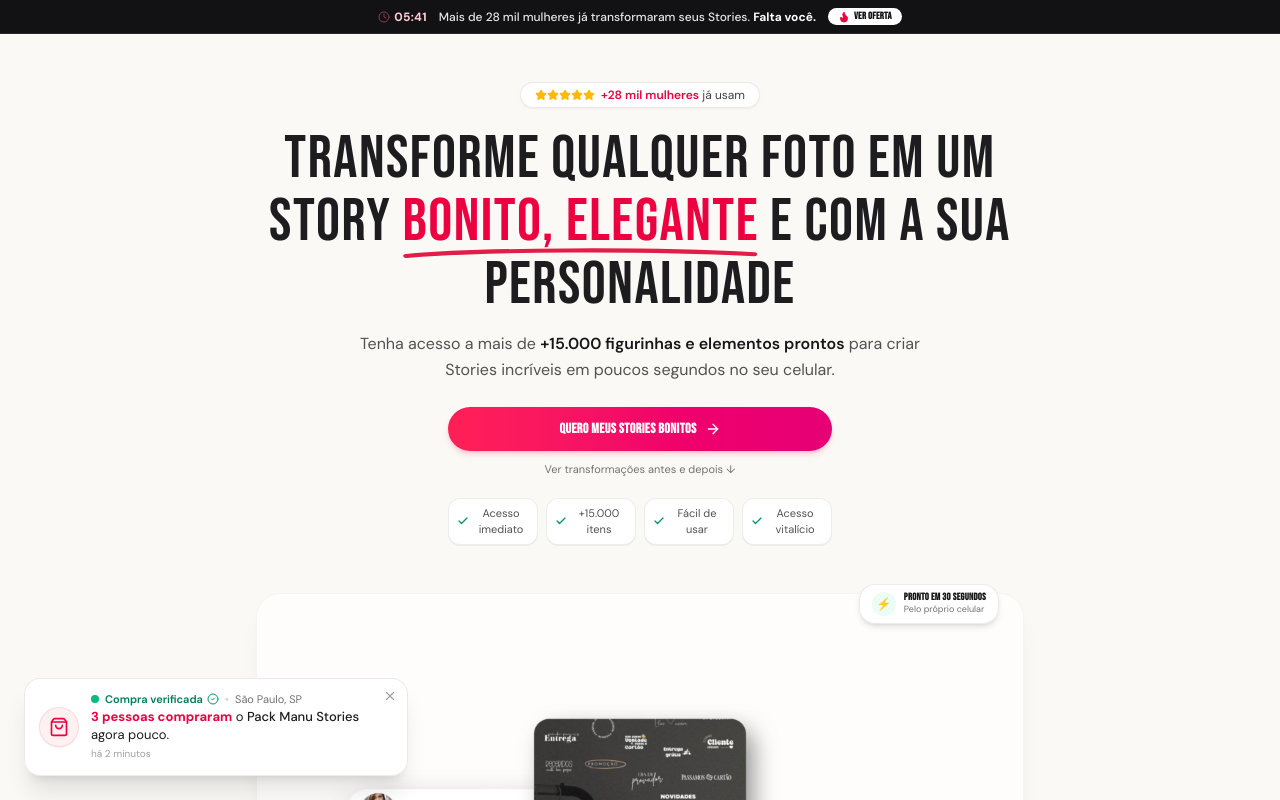
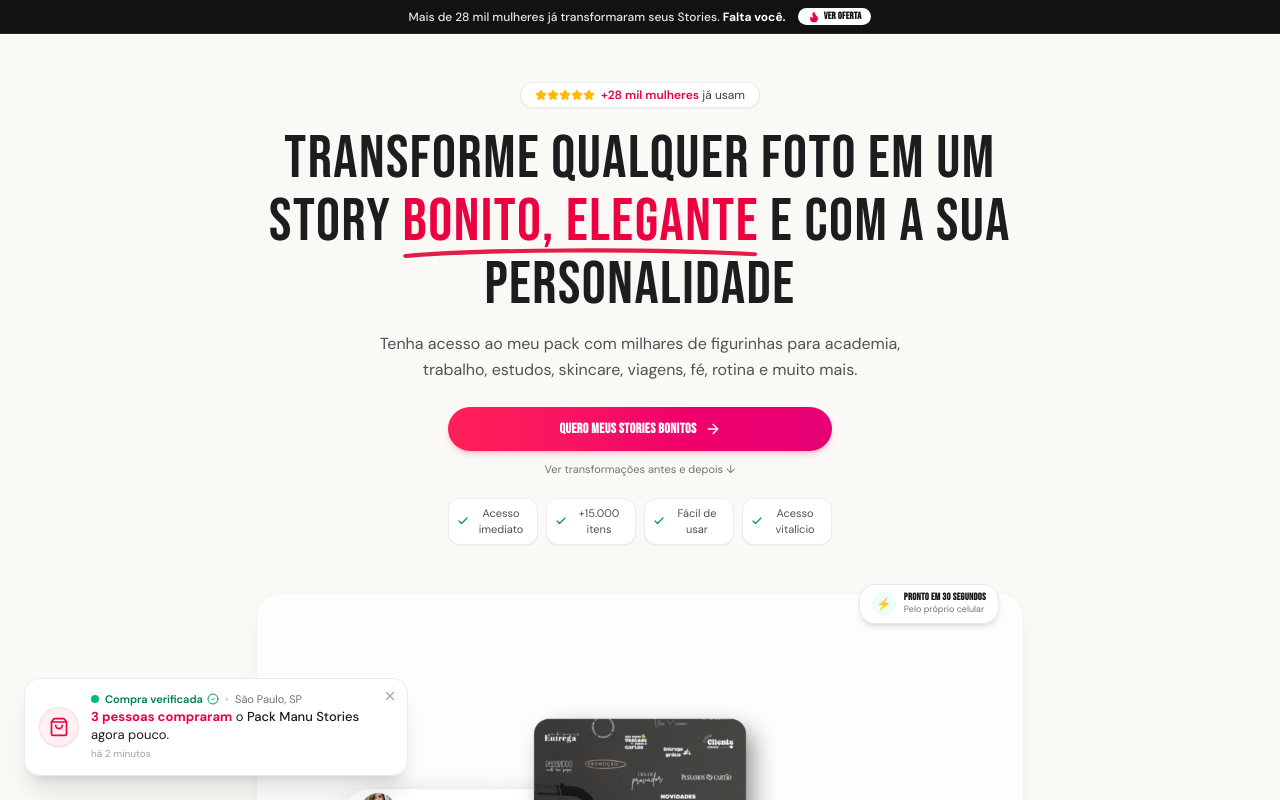
Before and after one commit to henriquebno/pack-manu, a React (Vite) app: page / in a window 1280 px wide. Shown: the top 800 px of the page. Built offline with nearby package versions, Linux system fonts and the light colour scheme; a web font is replaced by a local one.

Commit message:
refactor: update landing page layout and timing
- Reorder page sections to prioritize niches
- Remove countdown timer from top banner
- Update hero section copy
- Increase notification display interval and adjust position

```diff
--- a/src/App.tsx
+++ b/src/App.tsx
@@ -6,10 +6,10 @@
 import React, { useState } from 'react';
 import { TopBanner } from './components/TopBanner';
 import { HeroSection } from './components/HeroSection';
+import { NichesSection } from './components/NichesSection';
 import { PainPointsSection } from './components/PainPointsSection';
 import { BeforeAfterSection } from './components/BeforeAfterSection';
 import { FeaturesLibrarySection } from './components/FeaturesLibrarySection';
-import { NichesSection } from './components/NichesSection';
 import { TargetAudienceSection } from './components/TargetAudienceSection';
 import { TestimonialsSection } from './components/TestimonialsSection';
 import { BonusesSection } from './components/BonusesSection';
@@ -21,7 +21,6 @@ import { RecapSection } from './components/RecapSection';
 import { FAQSection } from './components/FAQSection';
 import { FinalCTASection } from './components/FinalCTASection';
 import { Footer } from './components/Footer';
-import { StickyBottomBar } from './components/StickyBottomBar';
 import { LegalModal } from './components/LegalModal';
 import { SalesNotification } from './components/SalesNotification';
 
@@ -37,17 +36,17 @@ export default function App() {
         {/* 2. Hero Section with Mockup */}
         <HeroSection />
 
-        {/* 3. Pain Points / Identification */}
+        {/* 3. Niches & Daily Moments (Directly below Hero Section) */}
+        <NichesSection />
+
+        {/* 4. Pain Points / Identification */}
         <PainPointsSection />
 
-        {/* 4. Before & After Interactive Transformations */}
+        {/* 5. Before & After Interactive Transformations */}
         <BeforeAfterSection />
 
-        {/* 5. What's Inside & Stickers Mosaic (+15.000 elements) */}
+        {/* 6. What's Inside & Stickers Mosaic (+15.000 elements) */}
         <FeaturesLibrarySection />
-
-        {/* 6. Niches & Daily Moments */}
-        <NichesSection />
 
         {/* 7. Who is this for? Checklist */}
         <TargetAudienceSection />
@@ -83,13 +82,10 @@ export default function App() {
       {/* 17. Footer */}
       <Footer onOpenLegal={(type) => setLegalModalType(type)} />
 
-      {/* 18. Sticky Floating CTA Bar */}
-      <StickyBottomBar />
-
-      {/* 19. Social Proof Sales Notification (8s interval, max 10 people) */}
+      {/* 18. Social Proof Sales Notification (8s interval, max 10 people) */}
       <SalesNotification />
 
-      {/* 20. Legal Modal (Terms / Privacy) */}
+      {/* 19. Legal Modal (Terms / Privacy) */}
       <LegalModal
         isOpen={legalModalType !== null}
         type={legalModalType}
--- a/src/components/HeroSection.tsx
+++ b/src/components/HeroSection.tsx
@@ -35,7 +35,7 @@ export const HeroSection: React.FC = () => {
 
           {/* Subtitle */}
           <p className="mt-3.5 text-xs sm:text-sm md:text-base text-neutral-600 max-w-xl font-sans-body leading-relaxed">
-            Tenha acesso a mais de <strong className="font-semibold text-neutral-900">+15.000 figurinhas e elementos prontos</strong> para criar Stories incríveis em poucos segundos no seu celular.
+            Tenha acesso ao meu pack com milhares de figurinhas para academia, trabalho, estudos, skincare, viagens, fé, rotina e muito mais.
           </p>
 
           {/* CTA Button & Trust Links */}
--- a/src/components/SalesNotification.tsx
+++ b/src/components/SalesNotification.tsx
@@ -36,7 +36,7 @@ export const SalesNotification: React.FC = () => {
     let pauseTimeout: NodeJS.Timeout;
     let initialTimeout: NodeJS.Timeout;
 
-    // Helper: shows notification for 4.5s, then hides it and waits 10 seconds between notifications
+    // Helper: shows notification for 4.5s, then hides it and waits 15 seconds between notifications
     const triggerCycle = () => {
       setIsVisible(true);
 
@@ -44,18 +44,18 @@ export const SalesNotification: React.FC = () => {
       displayTimeout = setTimeout(() => {
         setIsVisible(false);
 
-        // Wait 10 seconds between notifications before showing the next one
+        // Wait 15 seconds between notifications before showing the next one
         pauseTimeout = setTimeout(() => {
           setCurrentIndex((prev) => (prev + 1) % NOTIFICATION_LIST.length);
           triggerCycle();
-        }, 10000);
+        }, 15000);
       }, 4500);
     };
 
-    // First notification appears after 5 seconds on page
+    // First notification appears after 6 seconds on page
     initialTimeout = setTimeout(() => {
       triggerCycle();
-    }, 5000);
+    }, 6000);
 
     return () => {
       clearTimeout(initialTimeout);
@@ -79,7 +79,7 @@ export const SalesNotification: React.FC = () => {
         isVisible
           ? 'opacity-100 translate-y-0 scale-100 pointer-events-auto'
           : 'opacity-0 translate-y-4 scale-95 pointer-events-none'
-      } bottom-20 sm:bottom-6 left-3 sm:left-6 max-w-[320px] sm:max-w-sm`}
+      } bottom-4 sm:bottom-6 left-3 sm:left-6 max-w-[320px] sm:max-w-sm`}
     >
       <div className="relative bg-white/95 backdrop-blur-md border border-neutral-200/80 rounded-2xl shadow-xl p-3 sm:p-3.5 flex items-center gap-3 text-left">
         {/* Close Button */}
--- a/src/components/TopBanner.tsx
+++ b/src/components/TopBanner.tsx
@@ -1,27 +1,10 @@
-import React, { useState, useEffect } from 'react';
-import { Clock, Flame } from 'lucide-react';
+import React from 'react';
+import { Flame } from 'lucide-react';
 
 export const TopBanner: React.FC = () => {
-  const [timeLeft, setTimeLeft] = useState(347);
-
-  useEffect(() => {
-    const timer = setInterval(() => {
-      setTimeLeft((prev) => (prev > 10 ? prev - 1 : 347));
-    }, 1000);
-    return () => clearInterval(timer);
-  }, []);
-
-  const minutes = Math.floor(timeLeft / 60);
-  const seconds = timeLeft % 60;
-  const formattedTime = `${String(minutes).padStart(2, '0')}:${String(seconds).padStart(2, '0')}`;
-
   return (
     <div className="bg-[#121214] text-[#FAF6F0] py-2 px-4 text-xs font-medium border-b border-white/10 sticky top-0 z-40 backdrop-blur-md bg-opacity-95 transition-all">
       <div className="max-w-5xl mx-auto flex items-center justify-center gap-2 sm:gap-3 flex-wrap text-center">
-        <span className="inline-flex items-center gap-1 text-rose-300 font-semibold tracking-wide font-sans-body">
-          <Clock className="w-3 h-3 text-rose-400 animate-pulse" />
-          <span className="tabular-nums font-bold text-rose-200">{formattedTime}</span>
-        </span>
         <span className="text-neutral-200 text-[11px] sm:text-xs font-sans-body">
           Mais de 28 mil mulheres já transformaram seus Stories. <strong className="text-white">Falta você.</strong>
         </span>
```
